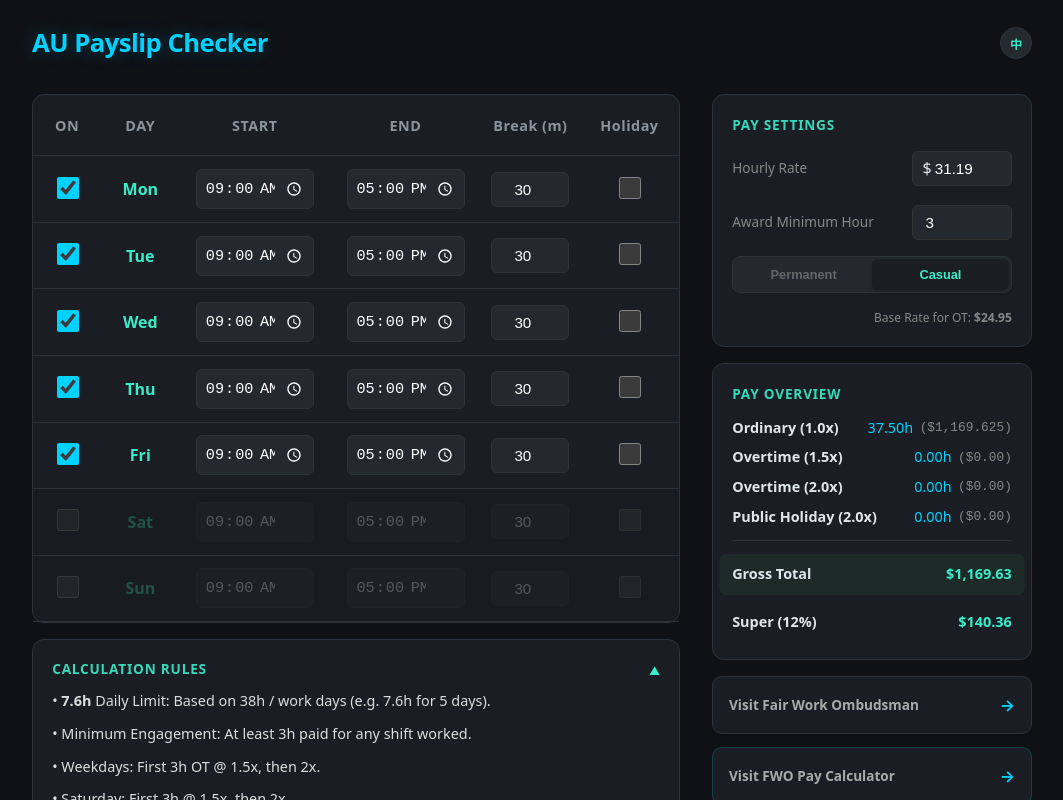
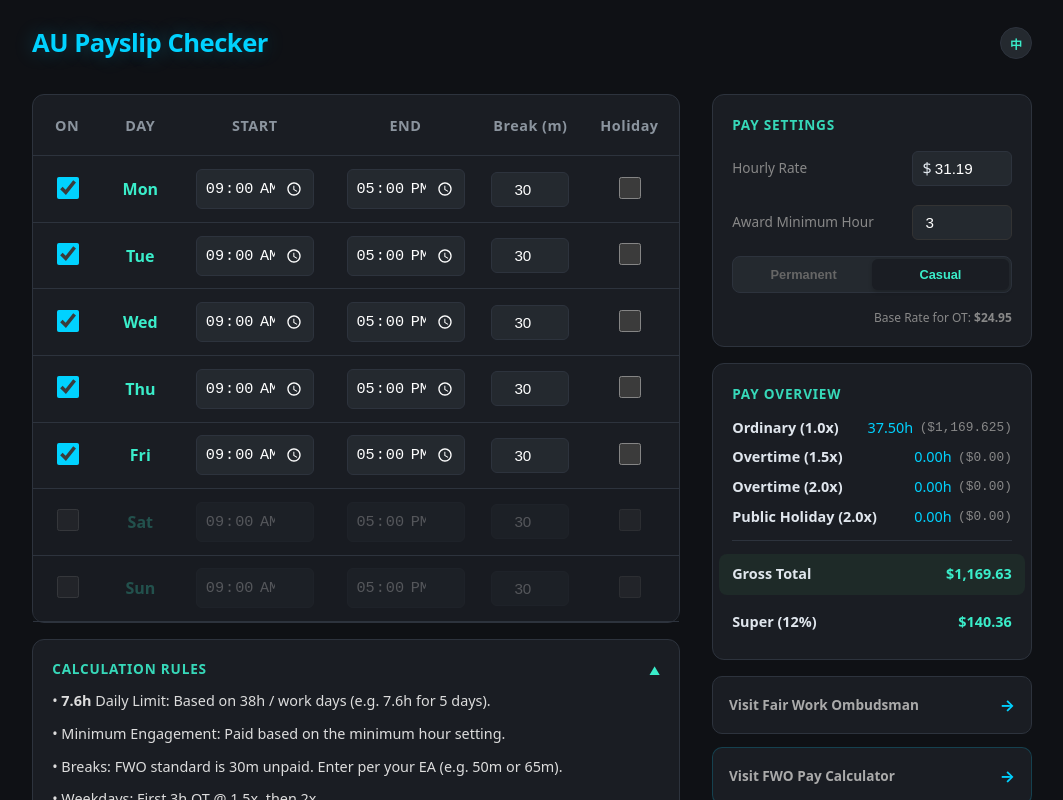
Before and after one commit to crayon3shawn/payslip-checker, a React (Vite) app: page / in a window 1280 px wide. Shown: the top 800 px of the page, without its empty margins (108-1171 px from the left). Built offline with nearby package versions, Linux system fonts and the light colour scheme.

Commit message:
docs: update calculation rules for EA breaks and dynamic minimum

```diff
--- a/src/App.tsx
+++ b/src/App.tsx
@@ -82,6 +82,7 @@ function App() {
               <div className="note-group">
                 <p className="note highlight">• <strong>{dailyLimit}h</strong> {t.rule_limit}</p>
                 <p className="note highlight">• {t.rule_minimum}</p>
+                <p className="note highlight">• {t.rule_break}</p>
                 <p className="note highlight">• {t.rule_weekday}</p>
                 <p className="note highlight">• {t.rule_sat}</p>
                 <p className="note highlight">• {t.rule_sun}</p>
--- a/src/locales/en.ts
+++ b/src/locales/en.ts
@@ -27,7 +27,8 @@ export const en: Translation = {
   fwo_calc: 'Visit FWO Pay Calculator',
   howItWorks: 'Calculation Rules',
   rule_weekday: 'Weekdays: First 3h OT @ 1.5x, then 2x.',
-  rule_minimum: 'Minimum Engagement: At least 3h paid for any shift worked.',
+  rule_break: 'Breaks: FWO standard is 30m unpaid. Enter per your EA (e.g. 50m or 65m).',
+  rule_minimum: 'Minimum Engagement: Paid based on the minimum hour setting.',
   rule_limit: 'Daily Limit: Based on 38h / work days (e.g. 7.6h for 5 days).',
   rule_sat: 'Saturday: First 3h @ 1.5x, then 2x.',
   rule_sun: 'Sunday: All day @ 2x with 4h minimum guarantee.',
--- a/src/locales/tw.ts
+++ b/src/locales/tw.ts
@@ -25,7 +25,8 @@ export const tw = {
   fwo_calc: '造訪 FWO 薪資計算機',
   howItWorks: '計算規則',
   rule_weekday: '平日：超過上限後，前 3h 為 1.5x，之後 2x。',
-  rule_minimum: '最低保障：單日有出勤則保障至少支付 3h 工時。',
+  rule_break: '休息規定：FWO 標準為 30m 無薪，請依公司 EA 填寫 (如 50m 或 65m)。',
+  rule_minimum: '最低保障：單日有出勤則保障支付設定的最低工時。',
   rule_limit: '每日工時上限：依據每週 38h 平均分配至工作天數 (e.g. 5天制為 7.6h)。',
   rule_sat: '週六：前 3h 為 1.5x，之後 2x。',
   rule_sun: '週日：全日 2x，且保證至少支付 4h。',
```
